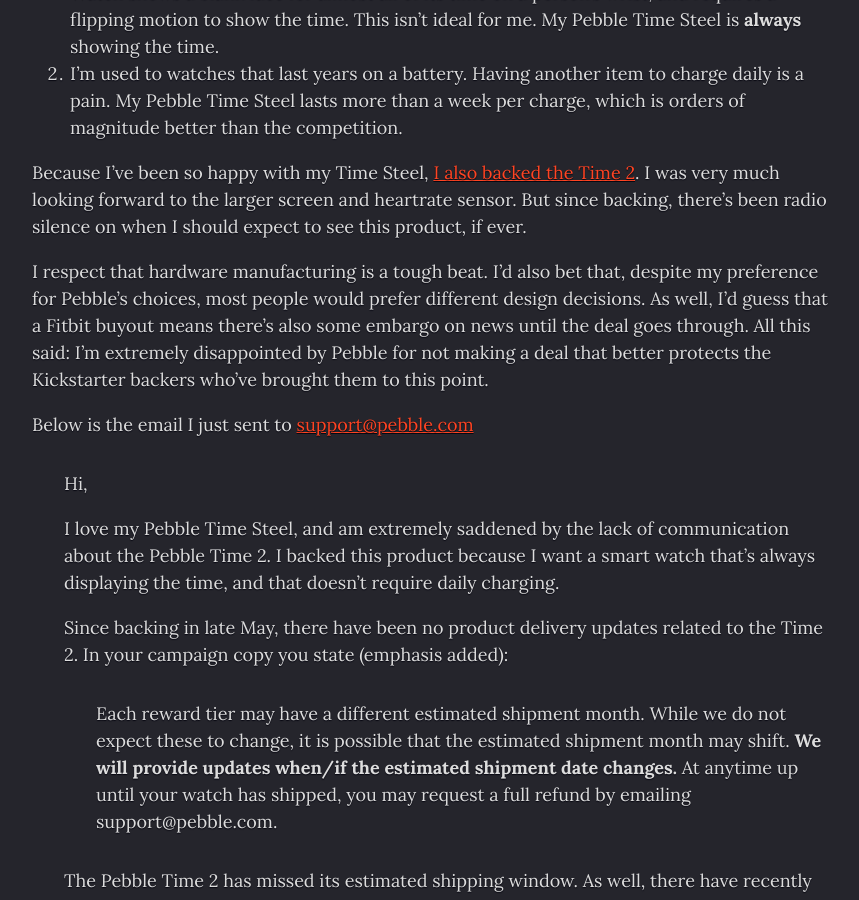
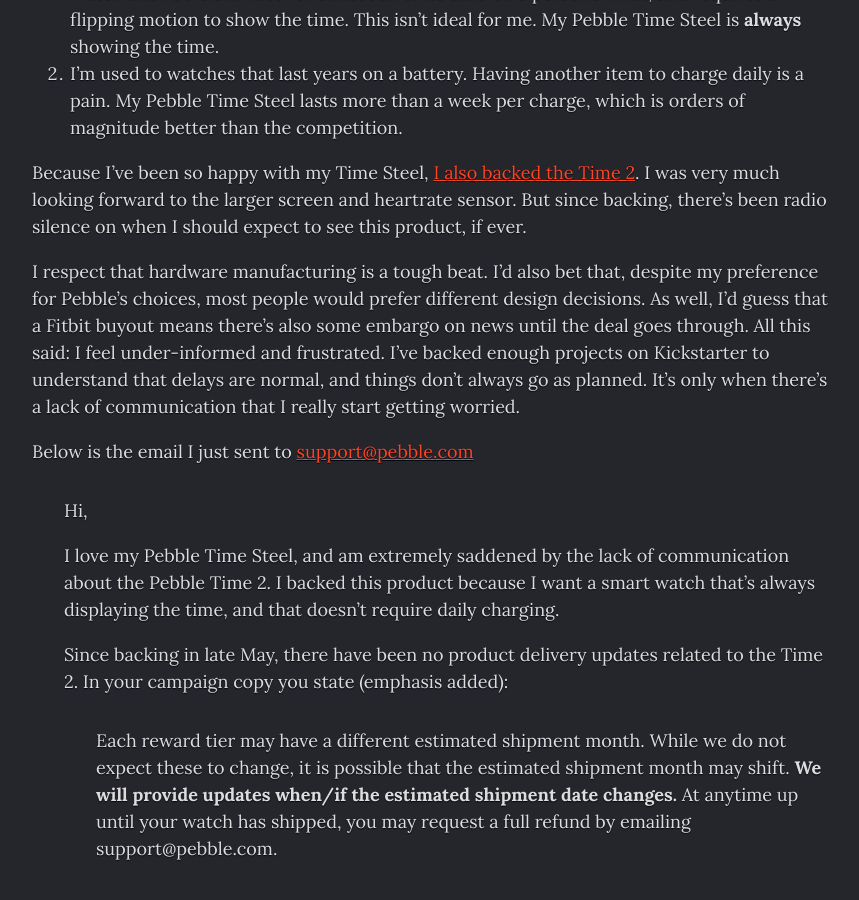
Before and after one commit to gavinanderegg/gavinanderegg.github.io, a Jekyll site: the page built from _posts/2016-12-04-pebble.md, in a window 1280 px wide and 900 px high, scrolled down 477 px. Shown: the whole window, without its empty margins (208-1067 px from the left). Built offline with Jekyll 4.4.1, drawn with Linux system fonts in a browser that asks for light colours.

Commit message:
Fixing a sentence that's been bugging me all night

```diff
--- a/_posts/2016-12-04-pebble.md
+++ b/_posts/2016-12-04-pebble.md
@@ -10,7 +10,7 @@
 
 Because I've been so happy with my Time Steel, [I also backed the Time 2](https://www.kickstarter.com/projects/597507018/pebble-2-time-2-and-core-an-entirely-new-3g-ultra).  I was very much looking forward to the larger screen and heartrate sensor. But since backing, there's been radio silence on when I should expect to see this product, if ever.
 
-I respect that hardware manufacturing is a tough beat. I'd also bet that, despite my preference for Pebble's choices, most people would prefer different design decisions. As well, I'd guess that a Fitbit buyout means there's also some embargo on news until the deal goes through. All this said: I'm extremely disappointed by Pebble for not making a deal that better protects the Kickstarter backers who've brought them to this point.
+I respect that hardware manufacturing is a tough beat. I'd also bet that, despite my preference for Pebble's choices, most people would prefer different design decisions. As well, I'd guess that a Fitbit buyout means there's also some embargo on news until the deal goes through. All this said: I feel under-informed and frustrated. I've backed enough projects on Kickstarter to understand that delays are normal, and things don't always go as planned. It's only when there's a lack of communication that I really start getting worried.
 
 Below is the email I just sent to [support@pebble.com](mailto:support@pebble.com)
 
```
